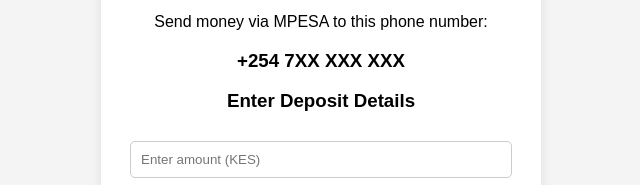
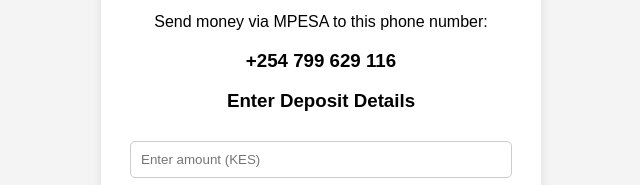
Before and after one commit to in6-spec/Swedish-VIP, a plain HTML site: page deposit.html in a window 1280 px wide. Shown: the part 183-368 px from the top of the page, 319-959 px from the left. Drawn offline with Linux system fonts and the light colour scheme.

Commit message:
Update deposit.html

```diff
--- a/deposit.html
+++ b/deposit.html
@@ -44,7 +44,7 @@
     <p><strong>Minimum Deposit:</strong> KES 500</p>
     <p><strong>Maximum Deposit:</strong> KES 500,000</p>
     <p>Send money via MPESA to this phone number:</p>
-    <h3>+254 7XX XXX XXX</h3>
+    <h3>+254 799 629 116</h3>
 
     <h3>Enter Deposit Details</h3>
     <input type="number" id="deposit-amount" placeholder="Enter amount (KES)" min="500" max="500000">
```
